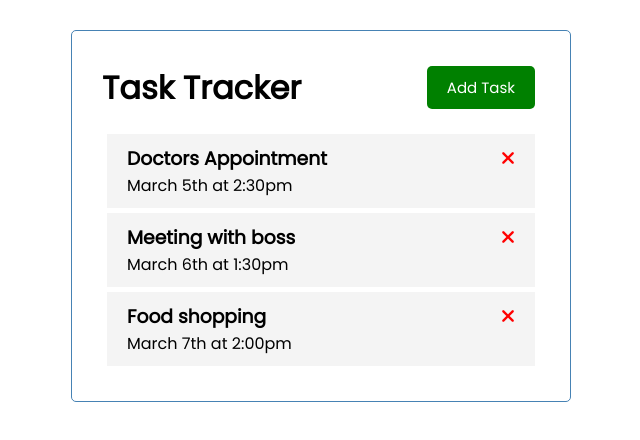
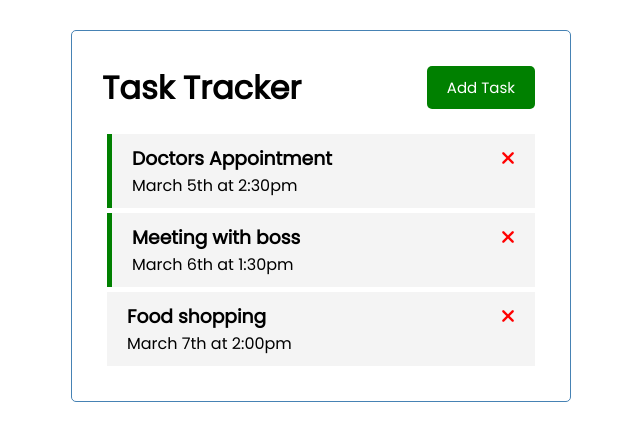
Before and after one commit to mohsn-mirzaei/task-tracker, a Vue app: page / in a window 1280 px wide. Shown: the top 440 px of the page, without its empty margins (319-959 px from the left). Built offline with nearby package versions, Linux system fonts and the light colour scheme.

Commit message:
Add dynimic class for each task

```diff
--- a/src/components/Task.vue
+++ b/src/components/Task.vue
@@ -1,5 +1,5 @@
 <template>
-  <div class="task">
+  <div :class="[task.reminder ? 'reminder' : '', 'task']">
     <h3>
       {{ task.text }}
       <i class="fas fa-times"></i>
```
